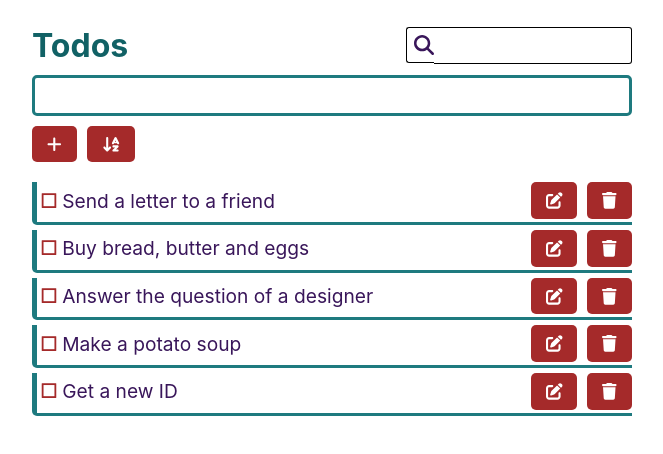
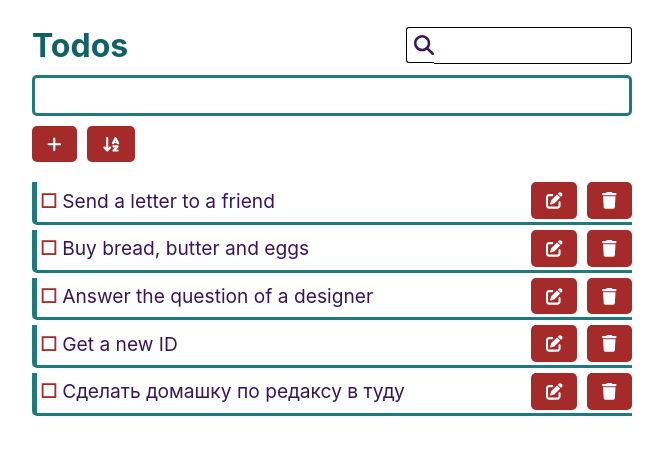
Before and after one commit to boririna/todo-app, a React (Create React App) app: page / in a window 1280 px wide. Shown: the top 454 px of the page, without its empty margins (308-971 px from the left). Built offline with nearby package versions, Linux system fonts and the light colour scheme; data requests are answered from the project's data file.

Commit message:
beginning react-redux

```diff
--- a/package.json
+++ b/package.json
@@ -23,7 +23,8 @@
     "start": "react-scripts start",
     "build": "react-scripts build",
     "test": "react-scripts test",
-    "eject": "react-scripts eject"
+    "eject": "react-scripts eject",
+	"serve": "json-server --watch src/db.json --port 3005"
   },
   "eslintConfig": {
     "extends": [
--- a/src/App.js
+++ b/src/App.js
@@ -56,7 +56,7 @@ export const App = () => {
 
 	useEffect(() => {
 		setIsLoading(true);
-		fetch('http://localhost:3000/todos')
+		fetch('http://localhost:3005/todos')
 			.then((loadedData) => loadedData.json())
 			.then((loadedTodos) => {
 				setTodos(loadedTodos);
@@ -67,7 +67,7 @@ export const App = () => {
 	const requestAddTodo = () => {
 		setIsAdding(true);
 
-		fetch('http://localhost:3000/todos', {
+		fetch('http://localhost:3005/todos', {
 			method: 'POST',
 			headers: { 'Content-Type': 'application/json;charset=utf-8' },
 			body: JSON.stringify({
@@ -89,7 +89,7 @@ export const App = () => {
 
 	const requestUpdateTodo = (todoID) => {
 		setIsUpdating(true);
-		fetch(`http://localhost:3000/todos/${todoID}`, {
+		fetch(`http://localhost:3005/todos/${todoID}`, {
 			method: 'PUT',
 			headers: { 'Content-Type': 'application/json;charset=utf-8' },
 			body: JSON.stringify({
@@ -108,7 +108,7 @@ export const App = () => {
 
 	const requestDeleteTodo = (todoID) => {
 		setIsDeleting(true);
-		fetch(`http://localhost:3000/todos/${todoID}`, {
+		fetch(`http://localhost:3005/todos/${todoID}`, {
 			method: 'DELETE',
 		})
 			.then((rawResponse) => rawResponse.json())
--- a/src/db.json
+++ b/src/db.json
@@ -20,15 +20,15 @@
     },
     {
       "userId": 3,
-      "title": "Make a potato soup",
+      "title": "Get a new ID",
       "completed": false,
-      "id": 8
+      "id": 9
     },
     {
       "userId": 3,
-      "title": "Get a new ID",
+      "title": "Сделать домашку по редаксу в туду",
       "completed": false,
-      "id": 9
+      "id": 10
     }
   ]
 }
```
